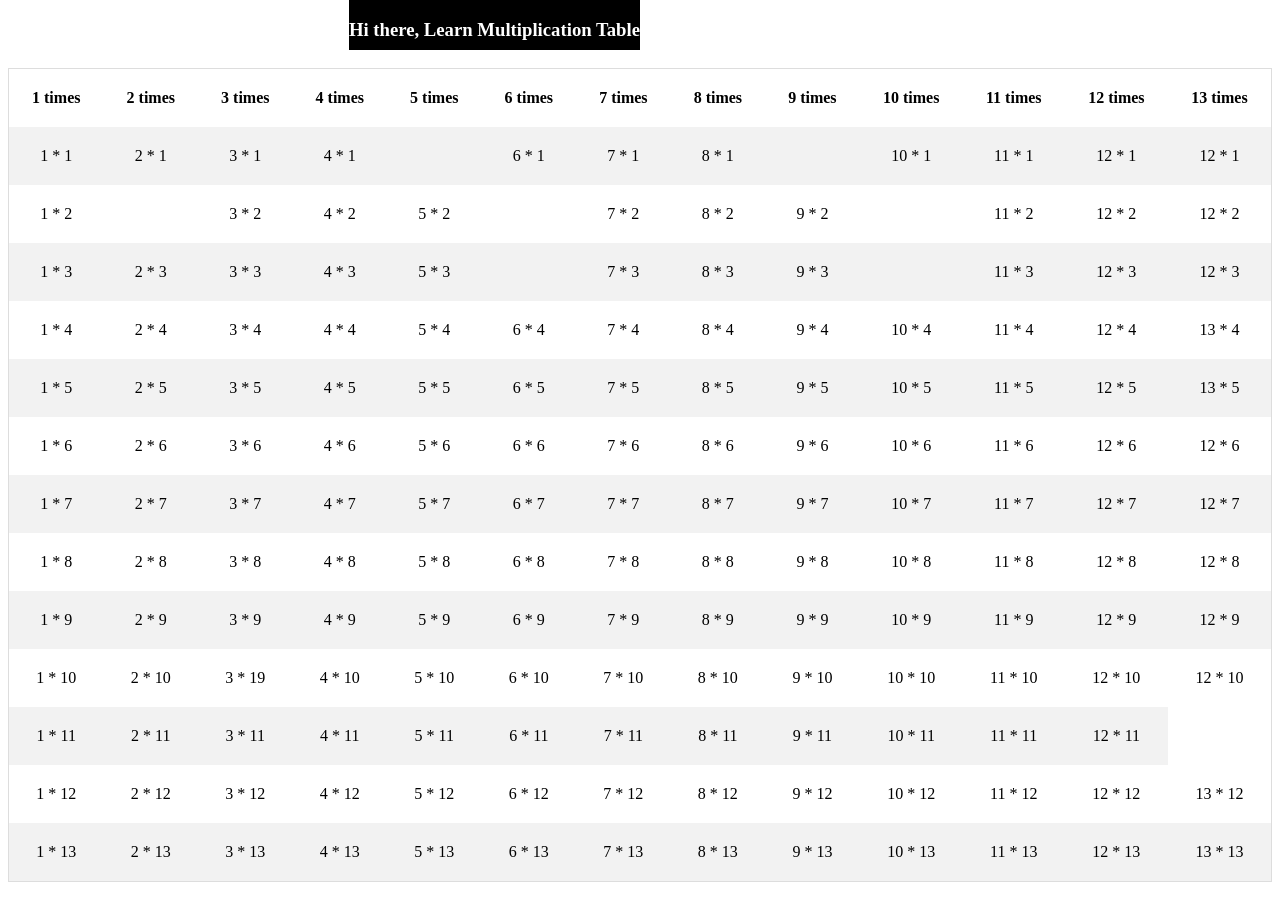
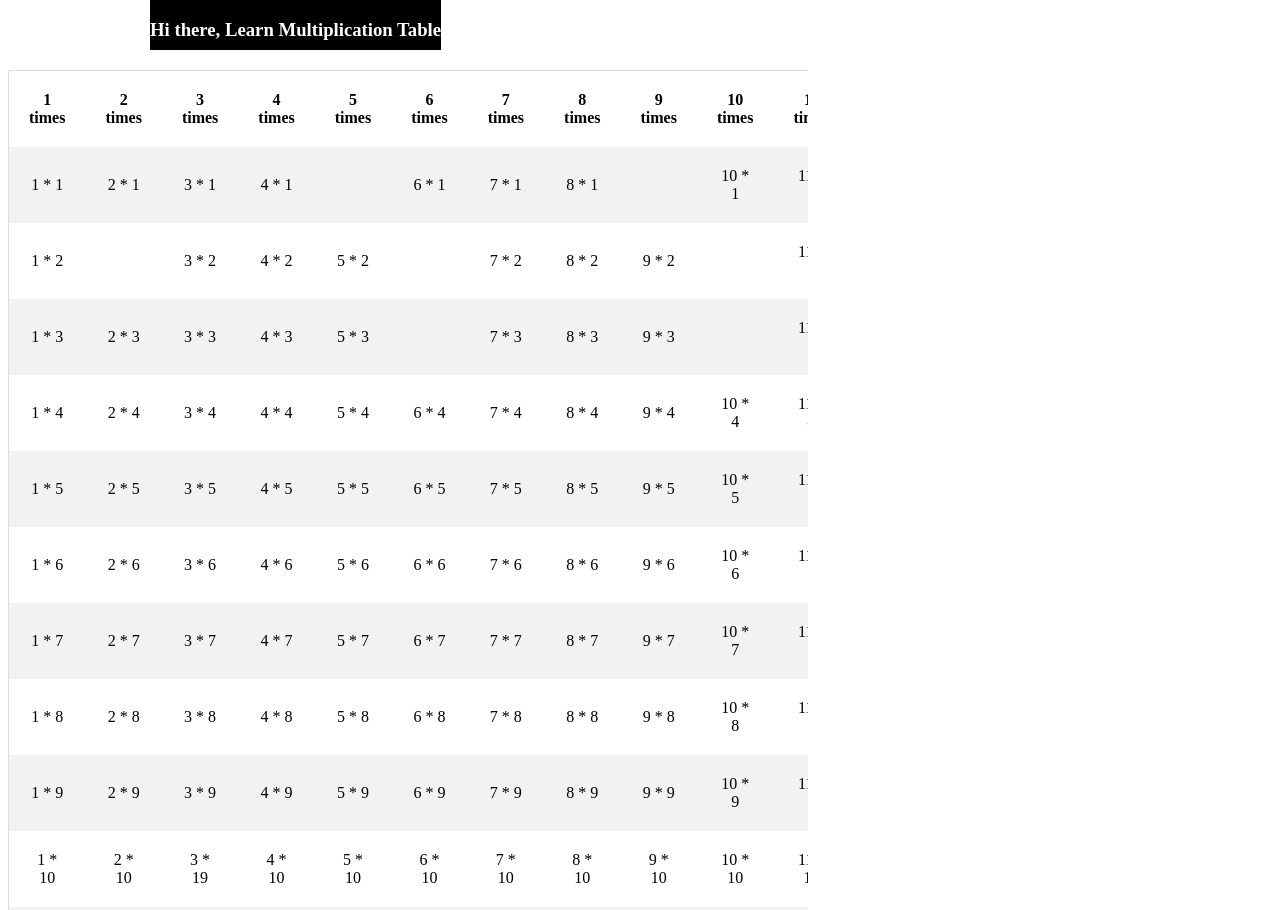
Before and after one commit to YemmyAde/cssTable, a plain HTML site: page index.html in a window 1280 px wide. Shown: the top 910 px of the page. Drawn offline with Linux system fonts and the light colour scheme.

Commit message:
second commit

```diff
--- a/asset/css/styles.css
+++ b/asset/css/styles.css
@@ -5,15 +5,20 @@ table{
 
     border-spacing: 0;
     border: 1px solid #dddddd;
-    margin-top:60px;
-    width:100%;
     empty-cells: show;
-    border: 1px sold black;
+}
+.tableWidth{
+    width:800px;
+    max-width:1000px;
+    overflow-x: scroll;
+    align-content: center;
+    margin-top: 70px;
 }
 td,th{
     padding: 20px;
     margin:10px;
     text-align: center;
+    width: 100px;
 }
 
 th{
@@ -25,8 +30,8 @@ tr:nth-child(odd){
 }
 .capsticky{
     position:fixed;
-    top: 0;
-    right:50%;
+    top:0px;
+    left:150px;
     background-color: black;
     color:white;
     height:50px;
--- a/index.html
+++ b/index.html
@@ -18,7 +18,7 @@
 </head>
 
 <body>
-    <div style="overflow-x:scroll">
+    <div class="tableWidth">
 
             <table>
                 <caption class="capsticky"> <h3> Hi there, Learn Multiplication Table </h3></caption>
```
